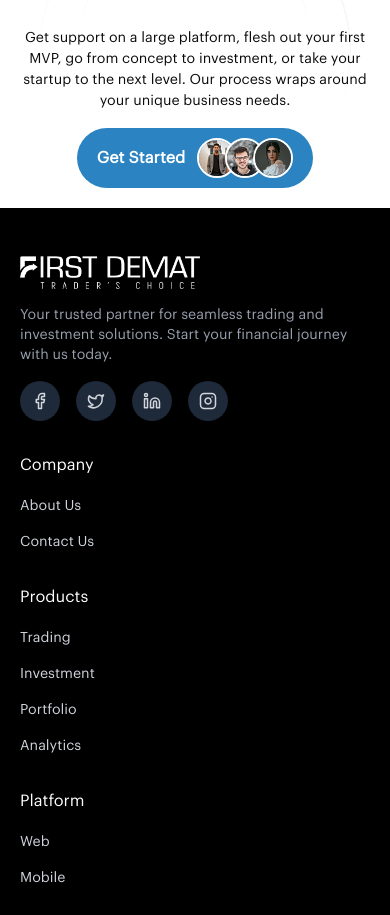
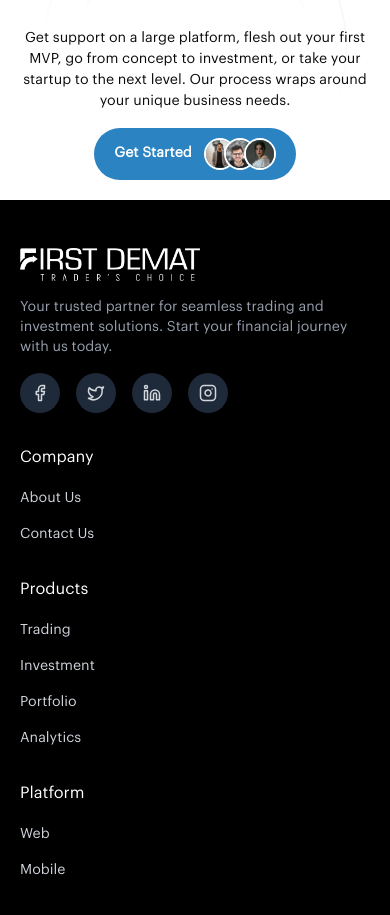
Before and after one commit to ReactMaverick/first-demat, a Next.js app: page / in a window 390 px wide. Shown: the part 4624-5539 px from the top of the page. Built offline with nearby package versions, Linux system fonts and the light colour scheme.

Commit message:
Update CTA button layout and styles
Refined the CTA button in CTASection.js by adjusting layout, reducing avatar image sizes, and changing the button label to a <p> with font-semibold. Updated .primary-button in globals.css to use a smaller md:py value for better alignment.

```diff
--- a/src/PageComponents/Home/Components/CTASection.js
+++ b/src/PageComponents/Home/Components/CTASection.js
@@ -15,23 +15,23 @@ const CTASection = () => {
           Get support on a large platform, flesh out your first MVP, go from concept to{" "}
           investment, or take your startup to the next level. Our process wraps around your unique business needs.
         </p>
-        <button className="primary-button flex items-center gap-3 mx-auto">
-          <span>Get Started</span>
+        <button className="primary-button flex items-center justify-between gap-3 mx-auto md:px-[10px]!">
+          <p className="font-semibold">Get Started</p>
           <div className="flex items-center -space-x-3">
             <img
               src={getImgPath("/images/btnuser1.png")}
               alt="User 1"
-              className="w-10 h-10 rounded-full border-2 border-white"
+              className="w-8 h-8 rounded-full border-2 border-white"
             />
             <img
               src={getImgPath("/images/btnuser2.png")}
               alt="User 2"
-              className="w-10 h-10 rounded-full border-2 border-white"
+              className="w-8 h-8 rounded-full border-2 border-white"
             />
             <img
               src={getImgPath("/images/btnuser3.png")}
               alt="User 3"
-              className="w-10 h-10 rounded-full border-2 border-white"
+              className="w-8 h-8 rounded-full border-2 border-white"
             />
           </div>
         </button>
--- a/src/app/globals.css
+++ b/src/app/globals.css
@@ -85,7 +85,7 @@
     @apply xl:py-[100px] md:py-[50px] py-5;
   }
   .primary-button {
-    @apply bg-primary text-white rounded-[200px] py-[10px] px-[20px] md:py-[12px] md:px-[25px] font-bold text-[16px] md:text-[20px] cursor-pointer;
+    @apply bg-primary text-white rounded-[200px] py-[10px] px-[20px] md:py-[5px] md:px-[25px] font-bold text-[16px] md:text-[20px] cursor-pointer;
   }
   .rounded-button {
     @apply bg-primary text-white rounded-full p-[15px] font-bold text-[20px] cursor-pointer;
```
